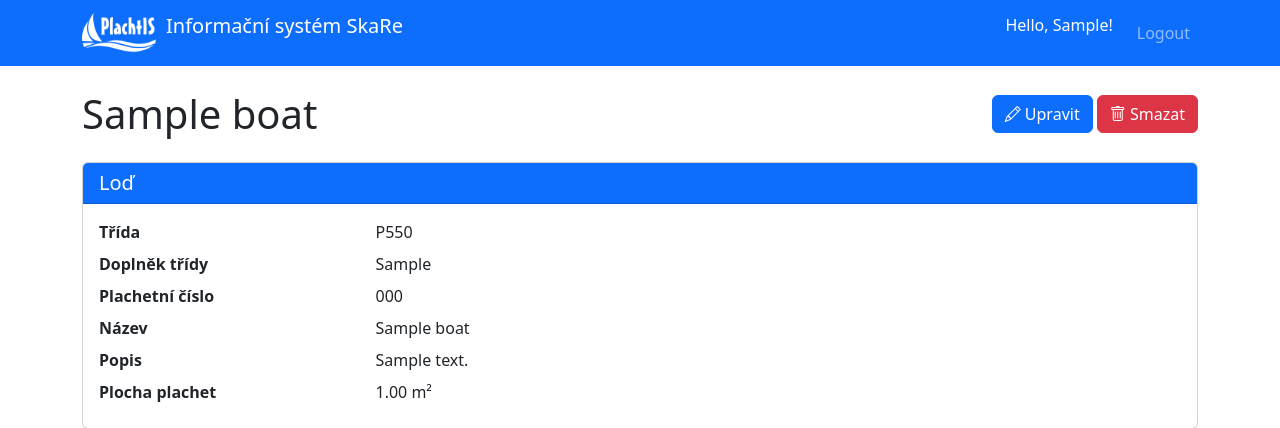
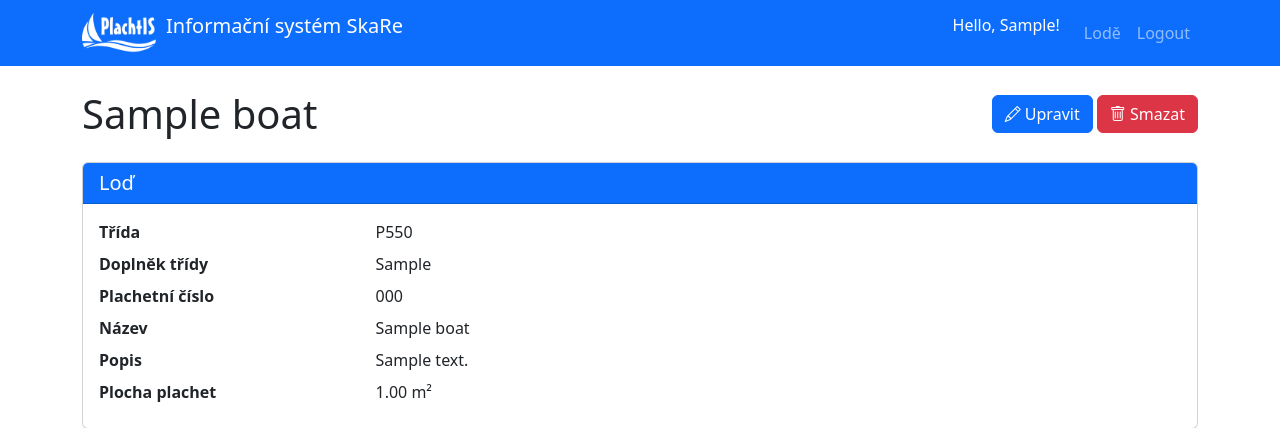
Before and after one commit to ciakval/plachtis, a Django app: page /boats/1/ in a window 1280 px wide. Shown: the top 428 px of the page. Run offline with Django 5.2, Linux system fonts and the light colour scheme; a user stored in the database is signed in; data comes from the database, SQL or seed files in the repository; tables that the repository leaves empty hold one stand-in row (values such as "Sample post").

Commit message:
feat: add Boats navigation link to base template

```diff
--- a/SkaRe/templates/SkaRe/base.html
+++ b/SkaRe/templates/SkaRe/base.html
@@ -30,6 +30,9 @@
                     {% if user.is_authenticated %}
                         <li class="nav-item">
                             <span class="navbar-text text-white me-3">{% trans "Hello" %}, {{ user.first_name|default:user.username }}!</span>
+                        </li>
+                        <li class="nav-item">
+                            <a class="nav-link" href="{% url 'SkaRe:boat_list' %}"><i class="bi bi-sailboat"></i> Lodě</a>
                         </li>
                         <li class="nav-item">
                             <a class="nav-link" href="{% url 'SkaRe:logout' %}">{% trans "Logout" %}</a>
```
